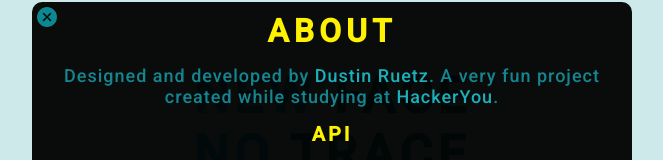
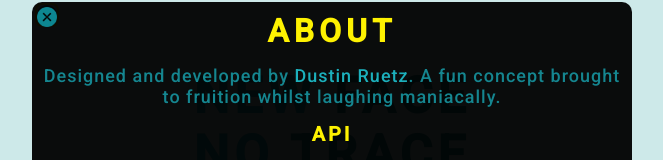
Before and after one commit to DustinRuetz/New-Face-No-Trace, a plain HTML site: page index.html in a window 1280 px wide. Both pictures are taken after a click on the button 355 px from the left and 15 px from the top of the page. Shown: the top 160 px of the page, without its empty margins (308-971 px from the left). Drawn offline with nearby package versions, Linux system fonts and the light colour scheme; a web font is replaced by a local one.

Commit message:
Updated information section

```diff
--- a/index.html
+++ b/index.html
@@ -20,7 +20,7 @@
 				<img src="icons/close.png" alt="Close button">
 			</button>
 			<h2>About</h2>
-			<p>Designed and developed by <a href="http://dustinruetz.com" target="_blank">Dustin Ruetz</a>. A very fun project created while studying at <a href="http://hackeryou.com" target="_blank">HackerYou</a>.</p>
+			<p>Designed and developed by <a href="http://dustinruetz.com" target="_blank">Dustin Ruetz</a>. A fun concept brought to fruition whilst laughing maniacally.</p>
 			<h3>API</h3>
 			<p class="asset">User information pulled from <a href="https://randomuser.me" target="_blank">RandomUser.me</a></p>
 			<h3>Assets</h3>
```
